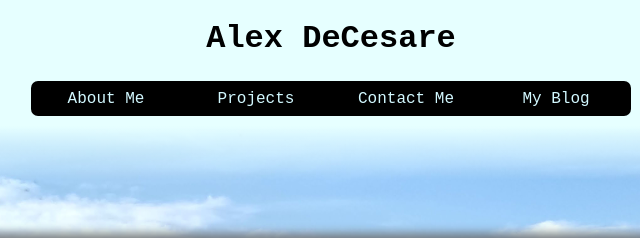
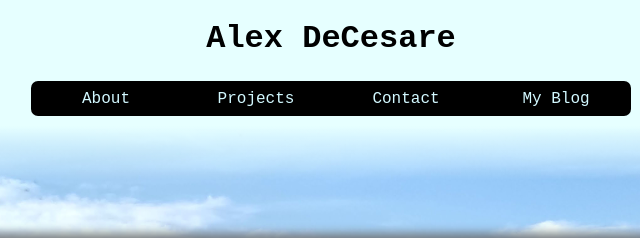
Before and after one commit to alexofceaser85/PersonalPortfolio, a website: page index.html in a window 1280 px wide. Shown: the top 238 px of the page, 309-949 px from the left. Drawn offline with nearby package versions, Linux system fonts and the light colour scheme.

Commit message:
Changed header button text

```diff
--- a/Header.html
+++ b/Header.html
@@ -5,9 +5,9 @@
     </div>
 
     <nav id="header-navbar">
-        <a id="about" class="header-nav-button left-nav-button" href="index.html"><span>About Me</span></a>
+        <a id="about" class="header-nav-button left-nav-button" href="index.html"><span>About</span></a>
         <a id="projects" class="header-nav-button" href="Projects-Section.html"><span>Projects</span></a>
-        <a id="contact" class="header-nav-button" href = "Contact-Section.html"><span>Contact Me</span></a>
+        <a id="contact" class="header-nav-button" href = "Contact-Section.html"><span>Contact</span></a>
         <a id="blog" target = "_blank" class="header-nav-button right-nav-button" href = "https://alexdecesare.com/CaesarsCode/"><span>My Blog</span></a>
     </nav>
 </div>
```
